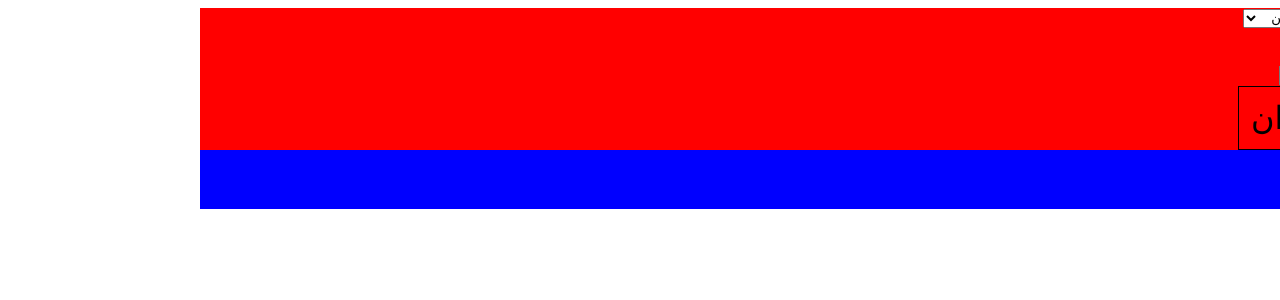
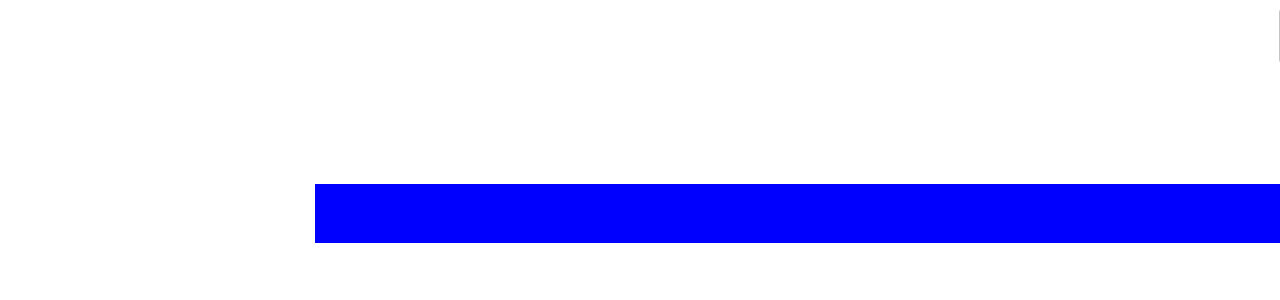
Before and after one commit to faezeenayatzadeh/final-project, a React (Vite) app: page / in a window 1280 px wide. Shown: the top 300 px of the page. Built offline with nearby package versions, Linux system fonts and the light colour scheme; a small style sheet from the web is missing.

Commit message:
sesion-15

```diff
--- a/index.html
+++ b/index.html
@@ -5,6 +5,7 @@
     <link rel="icon" type="image/svg+xml" href="/vite.svg" />
     <meta name="viewport" content="width=device-width, initial-scale=1.0" />
     <title>Rubikamp class web - 2025</title>
+    <link href="https://cdn.jsdelivr.net/gh/rastikerdar/vazirmatn@v33.003/Vazirmatn-font-face.css" rel="stylesheet" type="text/css" />
   </head>
   <body>
     <div id="root"></div>
--- a/package.json
+++ b/package.json
@@ -11,6 +11,9 @@
     "hello": "echo 'Hello Rubikamp'"
   },
   "dependencies": {
+    "@emotion/react": "^11.14.0",
+    "@emotion/styled": "^11.14.0",
+    "@mui/material": "^6.4.5",
     "clsx": "^2.1.1",
     "react": "^18.3.1",
     "react-dom": "^18.3.1"
--- a/src/App.jsx
+++ b/src/App.jsx
@@ -1,6 +1,6 @@
 import Footer from './Footer/Footer';
 import Header from './Header/Header';
-import './index.css'
+import './index.css';
 
 const App = () =>  {
     return (
--- a/src/Header/Header.jsx
+++ b/src/Header/Header.jsx
@@ -1,20 +1,36 @@
-import {useState } from 'react';
+import { useState } from 'react';
 import Text from '../components/Text';
+import { cities } from '../constants/address';
+import Address from './Address';
+import styles from './Header.module.css';
 import Search from './Search';
-import Address from './Address';
-import {cities} from '../constants/address'
-import styles from './Header.module.css';
+
+import FormControl from '@mui/material/FormControl';
+import InputLabel from '@mui/material/InputLabel';
+import MenuItem from '@mui/material/MenuItem';
+import Select from '@mui/material/Select';
 
 const Header = () => {
     const [city, setCity] = useState(cities[0].id);
+
     return (
         <header className={styles.root}>
-             <label htmlFor="cities">شهر خود را انتخاب کنید:</label>
-             <select id="cities" onChange={e => setCity(e.target.value)}>
-                {cities.map(city => {
-                    return <option key={city.id} value={city.id}>{city.label}</option>
-                })}
-             </select>
+
+            <FormControl sx={{ width: '300px' }}>
+                <InputLabel id="demo-simple-select-label">شهر خود را انتخاب کنید:</InputLabel>
+                <Select
+                    labelId="demo-simple-select-label"
+                    id="demo-simple-select"
+                    value={city}
+                    label="شهر"
+                    onChange={e => setCity(e.target.value)}
+                >
+                    {cities.map(city => {
+                        return <MenuItem key={city.id} value={city.id}>{city.label}</MenuItem>
+                    })}
+                </Select>
+            </FormControl>
+
             <Search placeholder={<div>جستجو در <Text color='red'>دیجی کالا</Text></div>} />
             <Address city={city} />
         </header>
--- a/src/Header/Header.module.css
+++ b/src/Header/Header.module.css
@@ -1,3 +1,2 @@
 .root {
-    background: red;
 }
--- a/src/Header/Search.jsx
+++ b/src/Header/Search.jsx
@@ -1,9 +1,10 @@
+import TextField from '@mui/material/TextField';
+
 const Search = (props) => {
     return (
         <div>
             <img />
-            <span>{props.placeholder}</span>
-            <input />
+            <TextField label={props.placeholder} variant="outlined" />
             <img />
         </div>
     )
--- a/src/index.css
+++ b/src/index.css
@@ -1,3 +1,14 @@
+* {
+    font-family: Vazirmatn, sans-serif !important;
+}
+
+:root {
+    --primary-color: blue;
+    --secondary-color: red;
+    --font-size-big: 32px;
+    --font-size-small: 12px;
+}
+
 .container {
     background: rgb(187, 187, 187);
     margin: auto 2rem;
```
Also changed, not shown: 1 other file (tests, documents, lock files or other folders).
